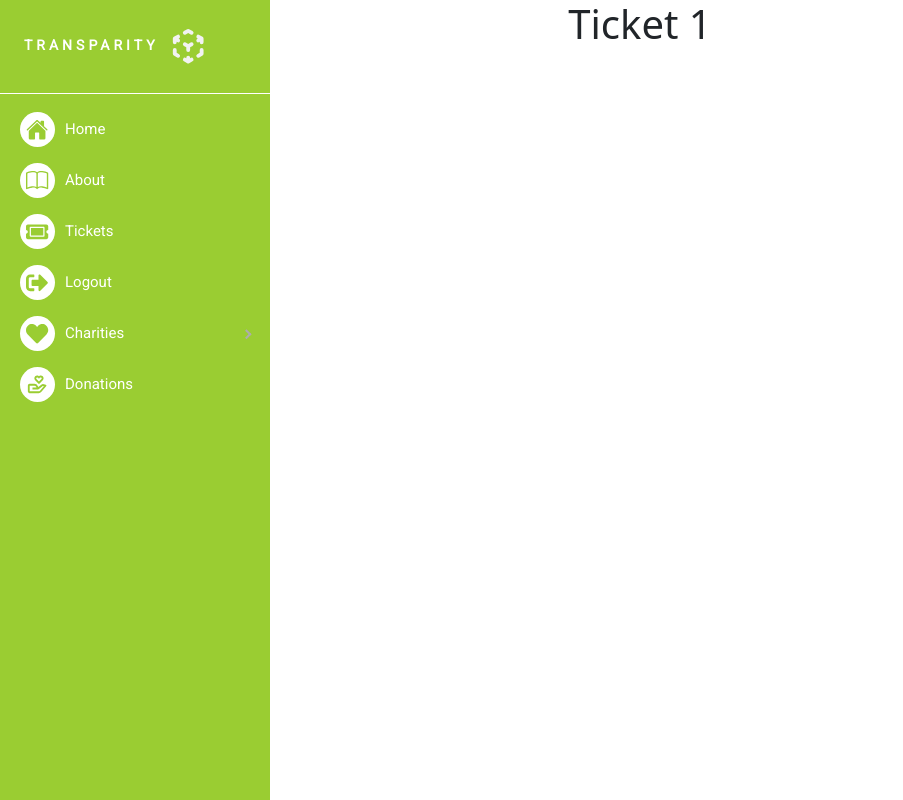
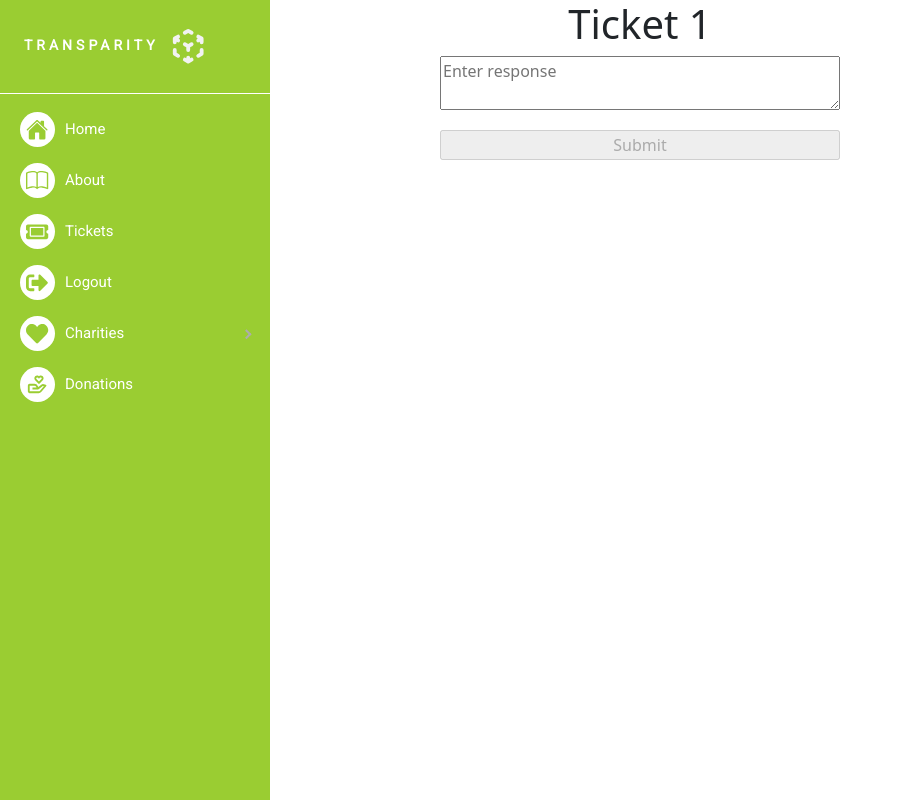
Before and after one commit to qlanphere/transparity-front, a React (Create React App) app: page /tickets/1 in a window 1280 px wide. Shown: the whole page, without its empty margins (0-903 px from the left). Built offline with nearby package versions, Linux system fonts and the light colour scheme; no server answers; sample sign-in values are in the browser's storage.

Commit message:
ticket patch to user and charity now

```diff
--- a/src/pages/TicketId/index.js
+++ b/src/pages/TicketId/index.js
@@ -10,6 +10,31 @@ const TicketId = () => {
     const path = window.location.pathname.split('/')
     const id = path[path.length-1]
     const [ticketData, setTicketData] = useState('')
+    const [responseFormData, setResponseFormData] = useState({name: currentUser.sub.name, user_type: currentUser.sub.user, description: ""})
+    const [responseData, setResponseData] = useState([])
+
+    const handleInput = e => setResponseFormData(prev => ({ ...prev, [e.target.name]: e.target.value }))
+    const formIncomplete = () => Object.values(responseFormData).some(v => !v)
+
+    const handleSubmit = async () => {
+
+        try {
+            const options = {
+                method: 'PATCH',
+                headers: {
+                    'Content-Type': 'application/json',
+                    "Access-Control-Allow-Origin": "*",
+                    "Authorization": `Bearer ${localStorage.getItem("token")}`
+                },
+                mode: 'cors',
+                body: JSON.stringify(responseFormData)
+            }
+            currentUser.sub.user=='user' ? await fetch(`${host}/user/ticket/${id}`, options) : await fetch(`${host}/charity/ticket/${id}`, options)
+
+        } catch (err) {
+            console.log(err)
+        }
+    }
 
     useEffect(() => {
         const getTicket = async () => {
@@ -23,8 +48,7 @@ const TicketId = () => {
             }
             const response = await fetch(`${host}/tickets/${id}`, options)
             const ticket = await response.json()
-            console.log(ticket)
-            setTicketData(<Ticket title = {ticket.name} description = {ticket.description} date = {ticket.ticket_date} id = {ticket.ticket_id} />)
+            setTicketData(<Ticket title = {ticket.name} description = {ticket.description} date = {ticket.ticket_date} id = {ticket.ticket_id} charityName = {ticket.charity_name}/>)
 
         }
 
@@ -38,7 +62,10 @@ const TicketId = () => {
             {ticketData}
 
             <form>
-
+            <form className="new-ticket-form" onSubmit={(e) => handleSubmit(e)}>
+                    <textarea type="text" name="description" value={responseFormData.description} onChange={handleInput} placeholder="Enter response" />
+                    <input type="submit" className={formIncomplete() ? 'disabled' : 'enabled'} disabled={formIncomplete()} />
+                </form>
             </form>
         </>
     )
--- a/src/pages/Tickets/index.js
+++ b/src/pages/Tickets/index.js
@@ -6,8 +6,8 @@ import './Tickets.css'
 const cors = require('cors')
 
 
-const host = 'https://transparity.herokuapp.com'
-// const host = 'http://localhost:5000'
+// const host = 'https://transparity.herokuapp.com'
+const host = 'http://localhost:5000'
 
 const Tickets = () => {
 
@@ -32,13 +32,15 @@ const Tickets = () => {
     }
 
     const getCharityId = async (name) => {
-        let response = await fetch(`${host}/charities/${name}`, optionsGet)
+        let response = await fetch(`${host}/charity/${name}`, optionsGet)
         let charityData = await response.json()
+        return charityData._id
     }
 
     const handleSubmit = async (e) => {
         try {
-            // getCharityId()
+            e.preventDefault()
+            let charityId = await getCharityId(ticketFormData.charityName)
             const options = {
                 method: 'PATCH',
                 headers: {
@@ -51,6 +53,7 @@ const Tickets = () => {
             }
             console.log(ticketFormData)
             await fetch(`${host}/ticket/${currentUser.sub.id}`, options)
+            await fetch(`${host}/ticket/${charityId}`, options)
         } catch (err) {
             console.log(err)
         }
```
